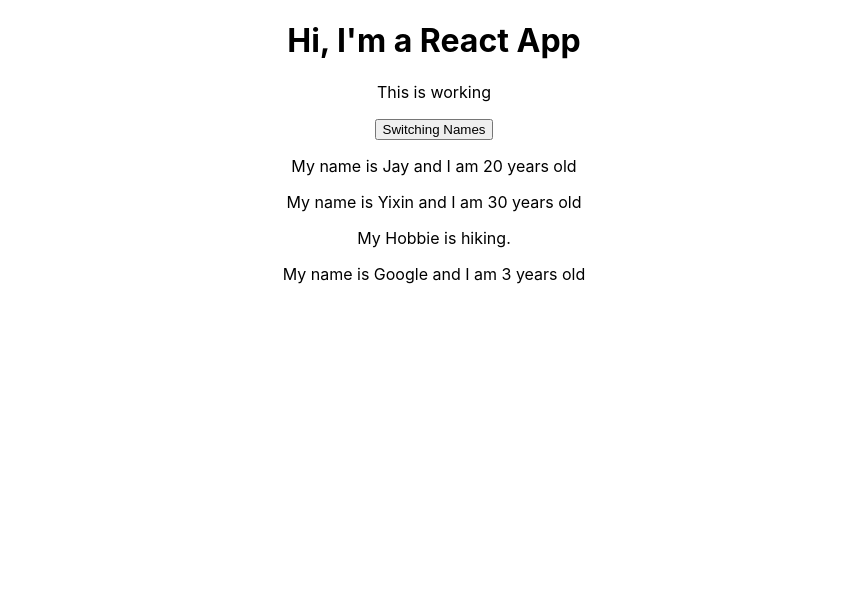
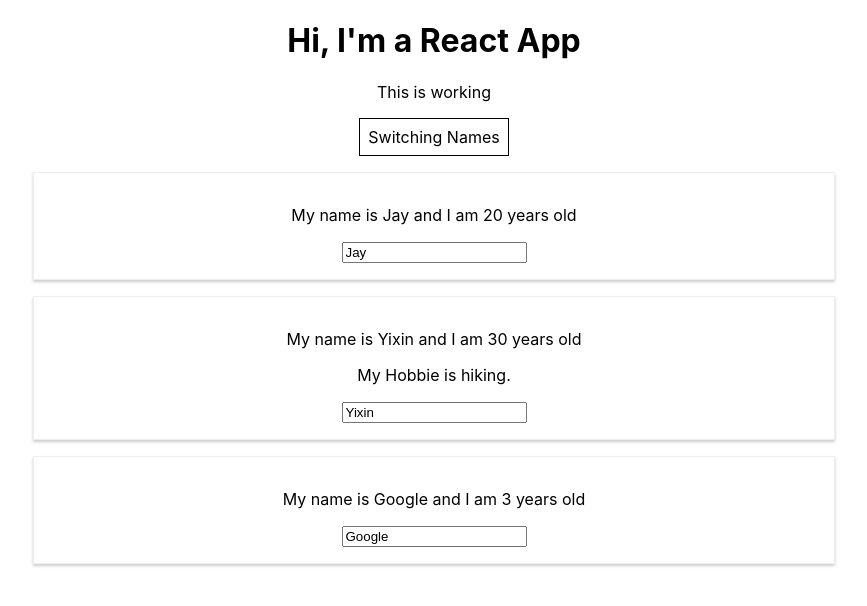
Before and after one commit to jianyu-gong/react-practice, a React (Create React App) app: page / in a window 1280 px wide. Shown: the top 606 px of the page, without its empty margins (206-1073 px from the left). Built offline with nearby package versions, Linux system fonts and the light colour scheme.

Commit message:
1.加入更新state 2.更新css

```diff
--- a/src/App.js
+++ b/src/App.js
@@ -11,24 +11,46 @@ class App extends Component {
     {name: "Google", age: 3}]
   }
 
-  switchNameHandler = () => {
+  switchNameHandler = (name) => {
     console.log("Was clicked!")
     this.setState({
       person:[
-        {name: "Jay Gong", age: 26},
+        {name: name, age: 26},
         {name: "Yixin", age: 300},
         {name: "Google", age: 3}
       ]
       })
   }
 
-  render() {
+  changeNameHandler = (event) => {
+    this.setState({
+      person:[
+        {name: event.target.value, age: 20},
+        {name: "Yixin", age: 30},
+        {name: "Google", age: 3}
+      ]
+      })
+  }
+
+  render () {
+    const style = {
+      backgroundColor: 'white',
+      font: 'inherit',
+      border: '1px solid black',
+      padding: '8px',
+      cursor: 'pointer'
+    };
+
     return (
       <div className="App">
         <h1>Hi, I'm a React App</h1>
         <p>This is working</p>
-        <button onClick={this.switchNameHandler}>Switching Names</button>
-        <Person name={this.state.person[0].name} age={this.state.person[0].age} />
+        <button onClick={() => this.switchNameHandler("Jianyu Gong")}
+                style={style}>Switching Names</button>
+        <Person name={this.state.person[0].name}
+                age={this.state.person[0].age}
+                click={this.switchNameHandler.bind(this, "Jay Gong")}
+                change={this.changeNameHandler} />
         <Person name={this.state.person[1].name} age={this.state.person[1].age}>My Hobbie is hiking.</Person>
         <Person name={this.state.person[2].name} age={this.state.person[2].age}/>
       </div>
--- /dev/null
+++ b/src/Person/Person.css
@@ -0,0 +1,8 @@
+.Person {
+    width: 60%;
+    margin: 16px auto;
+    border: 1px solid #eee;
+    box-shadow: 0 2px 3px #ccc;
+    padding: 16px;
+    text-align: center;
+}
--- a/src/Person/Person.js
+++ b/src/Person/Person.js
@@ -1,10 +1,12 @@
 import React from 'react';
+import './Person.css'
 
 const person = (props) => {
     return (
-    <div>
-      <p>My name is {props.name} and I am {props.age} years old</p>
+    <div className="Person">
+      <p onClick={props.click}>My name is {props.name} and I am {props.age} years old</p>
       <p>{props.children}</p>
+      <input type="text" onChange={props.change} value={props.name}></input>
     </div>
     )
 };
```
